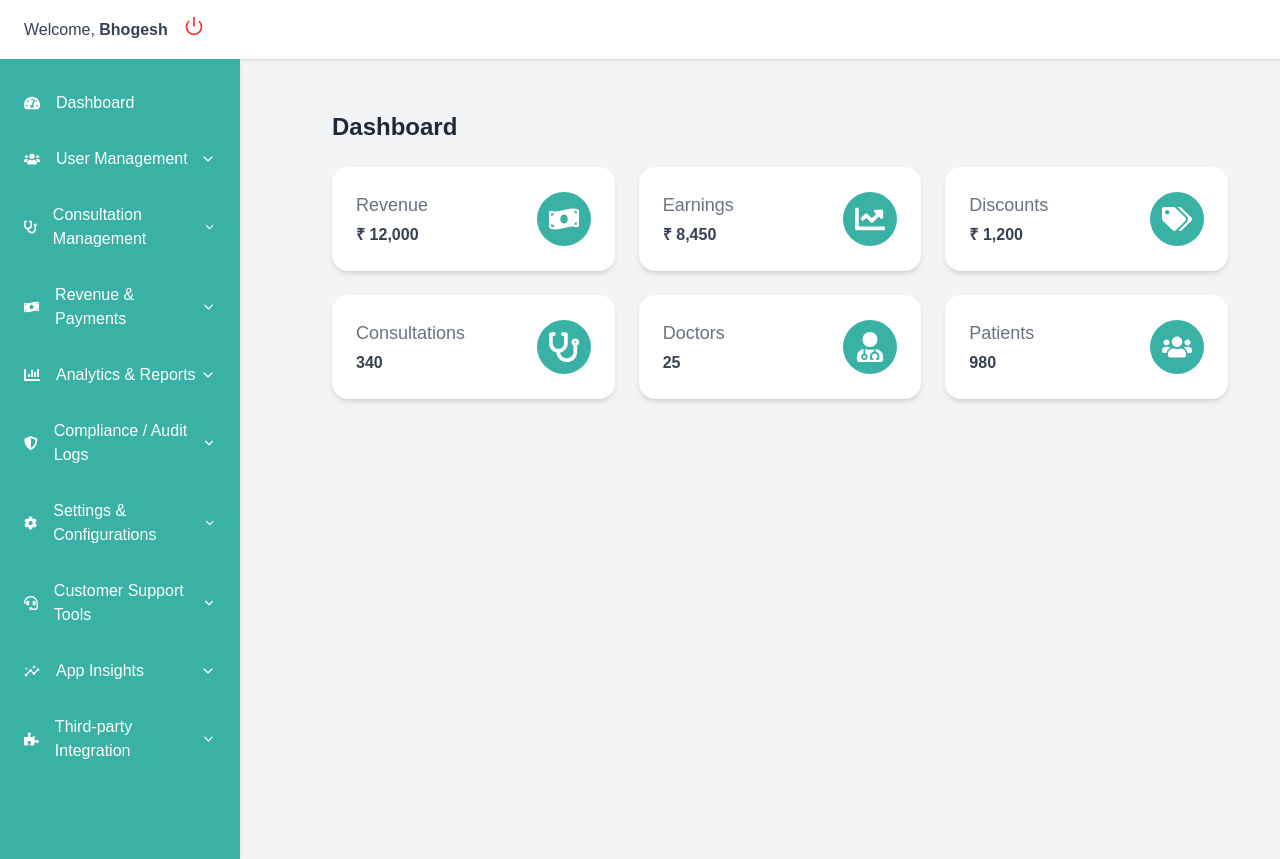
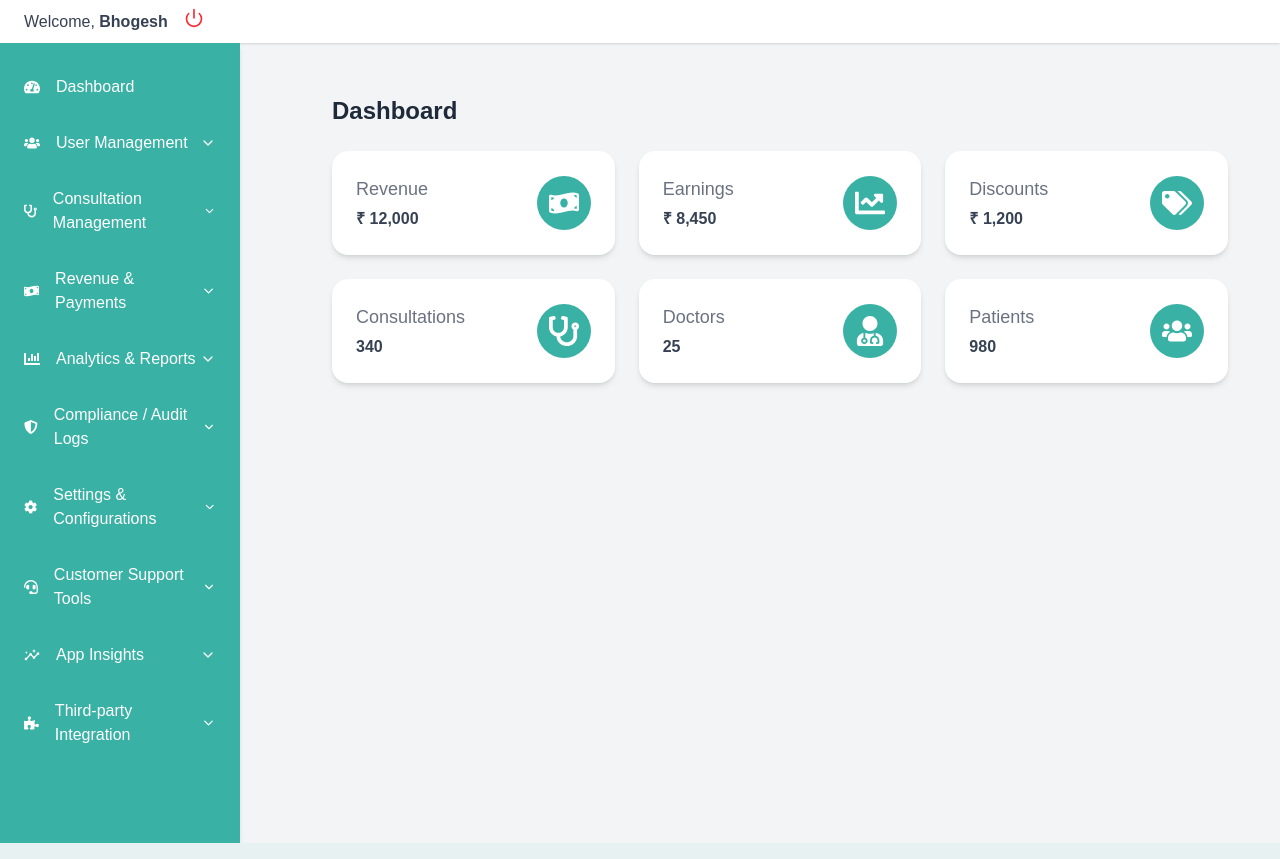
Before and after one commit to vura10/MedGo, a React (Vite) app: page /home in a window 1280 px wide. Built offline with nearby package versions, Linux system fonts and the light colour scheme.

Commit message:
nav padding and logo hwight was chnaged.

```diff
--- a/src/components/Navbar.jsx
+++ b/src/components/Navbar.jsx
@@ -17,11 +17,11 @@ const Navbar = () => {
   };
 
   return (
-    <nav className="w-full bg-white shadow px-6 py-4 flex justify-between items-center">
+    <nav className="w-full bg-white shadow px-6 py-2 flex justify-between items-center">
       {/* <img
         src={AppIcon}
         alt="Admin Logo"
-        className="h-10 w-auto"
+        className="h-12 w-auto"
       /> */}
 
       <div className="flex items-center gap-4 relative">
```
